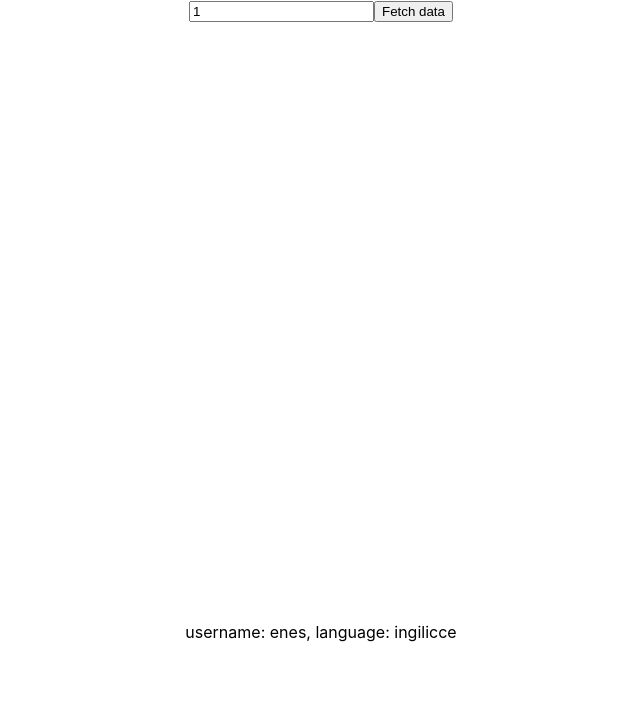
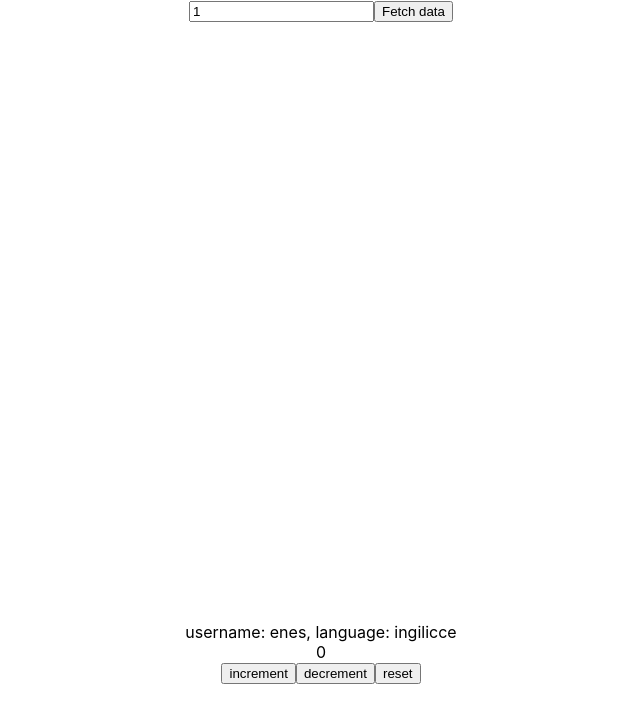
Before and after one commit to EnesKilicaslan/practicalReactComponents, a React (Create React App) app: page / in a window 1280 px wide. Shown: the top 722 px of the page, without its empty margins (319-959 px from the left). Built offline with nearby package versions, Linux system fonts and the light colour scheme; no server answers.

Commit message:
add counter with useReducer usage

```diff
--- a/src/App.js
+++ b/src/App.js
@@ -20,6 +20,8 @@ import HookCounterExample from "./components/HookCounterExample";
 import { FetchEffectExample } from "./components/FetchEffectExample";
 import { username, language } from "./components/context";
 import ContextParentExample from "./components/ContextParentExample";
+
+import { CounterReducerOne } from "./components/CounterReducerOne";
 
 const customModalStyle = {
   content: {
@@ -81,6 +83,7 @@ function App() {
           <ContextParentExample />
         </language.Provider>
       </username.Provider>
+      <CounterReducerOne />
       {/* <IconContext.Provider value={{ color: "red", size: "1rem" }}>
         <IoAddSharp color="black" size="5rem" />
         <FaEye />
--- /dev/null
+++ b/src/components/CounterReducerOne.js
@@ -0,0 +1,33 @@
+import React, { useReducer } from "react";
+
+const initialState = 0;
+
+function counterReducer(state, action) {
+  switch (action) {
+    case "increment":
+      return state + 1;
+    case "decrement":
+      return state - 1;
+    case "reset":
+      return initialState;
+    default:
+      return state;
+  }
+}
+
+export const CounterReducerOne = () => {
+  const [counter, counterDispatch] = useReducer(counterReducer, initialState);
+
+  return (
+    <div>
+      <div>{counter}</div>
+      <div>
+        <button onClick={() => counterDispatch("increment")}>increment</button>
+        <button onClick={() => counterDispatch("decrement")}>decrement</button>
+        <button onClick={() => counterDispatch("reset")}>reset</button>
+      </div>
+    </div>
+  );
+};
+
+export default CounterReducerOne;
```
